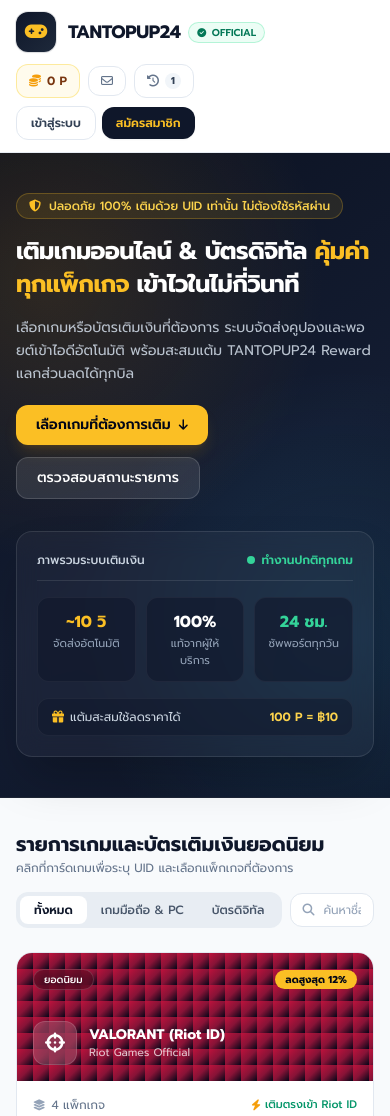
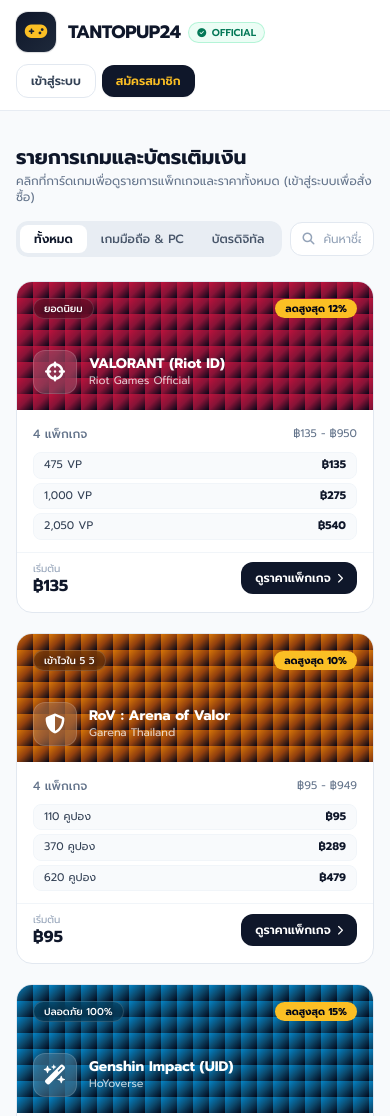
Before and after one commit to phanuphongchaisong-wq/cha1, a plain HTML site: page index.html in a window 390 px wide. Shown: the top 1116 px of the page. Drawn offline with nearby package versions, Linux system fonts and the light colour scheme; some packages are replaced by stand-ins of ours; a script that the page names is missing.

Commit message:
Update index.html

```diff
--- a/index.html
+++ b/index.html
@@ -157,6 +157,8 @@
 
                 <!-- Right Controls -->
                 <div class="flex items-center flex-wrap gap-2">
+                    <!-- Personal Controls (Visible ONLY when logged in) -->
+                    <div id="surface-user-actions" class="hidden flex items-center flex-wrap gap-2">
                         <!-- Reward Points -->
                         <button type="button" onclick="openSurfacePointsModal()" class="px-3 py-2 rounded-xl bg-amber-50/90 hover:bg-amber-100 border border-amber-200/80 text-amber-900 text-xs font-semibold flex items-center gap-1.5 transition">
                             <i class="fa-solid fa-coins text-amber-500"></i>
@@ -182,8 +184,9 @@
                             <i class="fa-solid fa-sliders"></i>
                             <span class="hidden md:inline">จัดการร้าน</span>
                         </button>
-
-                    <!-- Auth Buttons (Guest) -->
+                    </div>
+
+                    <!-- Auth Buttons (Shown when NOT logged in) -->
                     <div id="auth-buttons-guest" class="flex items-center gap-1.5">
                         <button type="button" onclick="openLoginModal()" class="px-3.5 py-2 rounded-xl bg-white hover:bg-slate-100 text-slate-700 text-xs font-semibold border border-slate-200 transition">
                             เข้าสู่ระบบ
@@ -193,7 +196,7 @@
                         </button>
                     </div>
 
-                    <!-- Logged-in User Pill -->
+                    <!-- Logged-in User Pill (Shown ONLY when logged in) -->
                     <div id="auth-user-pill" class="hidden flex items-center gap-1.5">
                         <button type="button" onclick="openAccountInfoModal()" class="px-3 py-2 rounded-xl bg-slate-100 hover:bg-slate-200 text-slate-800 text-xs font-semibold flex items-center gap-1.5 transition border border-slate-200">
                             <i class="fa-regular fa-circle-user text-slate-600"></i>
@@ -207,8 +210,8 @@
             </div>
         </header>
 
-        <!-- Hero Banner -->
-        <section class="surface-hero-bg text-white py-10 sm:py-12 px-4 sm:px-6 border-b border-slate-800/80">
+        <!-- Hero Banner (Shown ONLY when logged in; guests see pure game & price catalog) -->
+        <section id="surface-hero-section" class="hidden surface-hero-bg text-white py-10 sm:py-12 px-4 sm:px-6 border-b border-slate-800/80">
             <div class="max-w-7xl mx-auto flex flex-col lg:flex-row items-center justify-between gap-8">
                 <div class="max-w-2xl space-y-4">
                     <div class="inline-flex items-center gap-2 px-3 py-1 rounded-full bg-amber-400/10 border border-amber-400/25 text-amber-300 text-xs font-medium">
@@ -226,7 +229,7 @@
                             <span>เลือกเกมที่ต้องการเติม</span>
                             <i class="fa-solid fa-arrow-down text-xs"></i>
                         </a>
-                        <button type="button" onclick="openSurfaceHistoryModal()" class="px-5 py-2.5 rounded-xl bg-white/10 hover:bg-white/15 text-white font-medium text-sm border border-white/15 transition">
+                        <button type="button" id="hero-history-btn" onclick="openSurfaceHistoryModal()" class="px-5 py-2.5 rounded-xl bg-white/10 hover:bg-white/15 text-white font-medium text-sm border border-white/15 transition">
                             ตรวจสอบสถานะรายการ
                         </button>
                     </div>
@@ -235,9 +238,9 @@
                 <!-- Sleek Trust & Reward Summary Card -->
                 <div class="w-full lg:w-[390px] bg-white/[0.04] backdrop-blur-md border border-white/10 rounded-2xl p-5 space-y-4 shadow-2xl">
                     <div class="flex items-center justify-between border-b border-white/10 pb-3">
-                        <span class="text-xs text-slate-300 font-medium">ภาพรวมระบบเติมเงิน</span>
+                        <span class="text-xs text-slate-300 font-medium">สถานะบัญชีของคุณ</span>
                         <span class="text-xs font-semibold text-emerald-400 flex items-center gap-1.5">
-                            <span class="w-2 h-2 rounded-full bg-emerald-400"></span> ทำงานปกติทุกเกม
+                            <span class="w-2 h-2 rounded-full bg-emerald-400"></span> พร้อมทำรายการ
                         </span>
                     </div>
                     <div class="grid grid-cols-3 gap-2.5 text-center">
@@ -266,8 +269,8 @@
         <main id="surface-catalog-anchor" class="flex-1 max-w-7xl w-full mx-auto px-4 sm:px-6 py-8 space-y-6">
             <div class="flex flex-col md:flex-row md:items-end justify-between gap-4">
                 <div>
-                    <h2 class="text-xl font-bold text-slate-900">รายการเกมและบัตรเติมเงินยอดนิยม</h2>
-                    <p class="text-xs text-slate-500 mt-0.5">คลิกที่การ์ดเกมเพื่อระบุ UID และเลือกแพ็กเกจที่ต้องการ</p>
+                    <h2 class="text-xl font-bold text-slate-900">รายการเกมและบัตรเติมเงิน</h2>
+                    <p id="surface-catalog-subtitle" class="text-xs text-slate-500 mt-0.5">คลิกที่การ์ดเกมเพื่อดูรายการแพ็กเกจและราคาทั้งหมด</p>
                 </div>
 
                 <!-- Surface Filters & Search -->
@@ -971,7 +974,7 @@
     <!-- COMPLETE APPLICATION JAVASCRIPT (100% INTERACTIVE & PERSISTENT)       -->
     <!-- ===================================================================== -->
     <script>
-        const STORAGE_KEY = 'VALO_PHANTOM_ARMORY_STATE_V5';
+        const STORAGE_KEY = 'VALO_PHANTOM_ARMORY_STATE_V6';
 
         const DEFAULT_SURFACE_GAMES = [
             {
@@ -1291,27 +1294,12 @@
                     name: 'ผู้เยี่ยมชม',
                     role: 'guest',
                     points: 0,
-                    walletCr: 15000
+                    walletCr: 0
                 },
                 surfaceCategory: 'all',
                 surfaceSearch: '',
                 surfaceGames: DEFAULT_SURFACE_GAMES,
-                surfaceOrders: [
-                    {
-                        id: 'TOP-892041',
-                        buyerEmail: 'phanuphongchaisong@gmail.com',
-                        gameTitle: 'VALORANT (Riot ID)',
-                        packageName: '1,000 VP',
-                        targetId: 'PHANTOM#TH1',
-                        price: 275,
-                        discountBaht: 0,
-                        pointsEarned: 30,
-                        paymentMethod: 'PromptPay QR',
-                        pinCode: '',
-                        date: 'วันนี้ 10:15 น.',
-                        status: 'สำเร็จเรียบร้อย'
-                    }
-                ],
+                surfaceOrders: [],
                 supportTickets: [],
                 hiddenActiveTab: 'shop',
                 hiddenCategory: 'all',
@@ -1322,7 +1310,7 @@
                 bundleDiscountPct: 0,
                 hiddenProducts: DEFAULT_HIDDEN_PRODUCTS,
                 hiddenFavorites: [],
-                hiddenCompare: ['arm-gun-01', 'arm-gun-02'],
+                hiddenCompare: [],
                 hiddenCart: [],
                 hiddenInvites: [
                     {
@@ -1342,38 +1330,8 @@
                         active: true
                     }
                 ],
-                hiddenTopups: [
-                    {
-                        id: 'CR-90124',
-                        email: 'phanuphongchaisong@gmail.com',
-                        amount: 15000,
-                        ref: 'SLIP-INIT-15000',
-                        date: 'วันนี้ 09:00 น.',
-                        status: 'อนุมัติแล้ว'
-                    }
-                ],
-                myArmoryOrders: [
-                    {
-                        id: 'ARM-774109',
-                        buyerEmail: 'phanuphongchaisong@gmail.com',
-                        items: [
-                            {
-                                name: 'Phantom M4A1 MK18 MOD-1 GBB (Full Metal Blowback)',
-                                qty: 1,
-                                price: 9800,
-                                services: ['บริการชิมเกียร์ + ตั้งระยะ AOE + ทาจาระบีเกรดแข่งขัน']
-                            }
-                        ],
-                        totalCr: 10250,
-                        discountCr: 0,
-                        paymentMethod: 'หักเครดิตคลังแสง (CR Wallet)',
-                        statusStep: 3,
-                        statusText: 'ตรวจสอบ QC & Chronograph ผ่านแล้ว',
-                        trackingCode: 'TH-DISC-8849201TH',
-                        chronoShots: [419.4, 420.8, 419.9, 421.1, 420.2],
-                        createdAt: 'วันนี้ 11:20 น.'
-                    }
-                ]
+                hiddenTopups: [],
+                myArmoryOrders: []
             };
 
             try {
@@ -1468,9 +1426,20 @@
 
             const guestBtns = document.getElementById('auth-buttons-guest');
             const userPill = document.getElementById('auth-user-pill');
+            const userActions = document.getElementById('surface-user-actions');
+            const heroSection = document.getElementById('surface-hero-section');
+            const subtitleEl = document.getElementById('surface-catalog-subtitle');
             const userNameEl = document.getElementById('header-user-name');
+
             if (guestBtns) guestBtns.classList.toggle('hidden', isLoggedIn);
             if (userPill) userPill.classList.toggle('hidden', !isLoggedIn);
+            if (userActions) userActions.classList.toggle('hidden', !isLoggedIn);
+            if (heroSection) heroSection.classList.toggle('hidden', !isLoggedIn);
+            if (subtitleEl) {
+                subtitleEl.textContent = isLoggedIn
+                    ? 'คลิกที่การ์ดเกมเพื่อระบุ UID และเลือกแพ็กเกจที่ต้องการเติม'
+                    : 'คลิกที่การ์ดเกมเพื่อดูรายการแพ็กเกจและราคาทั้งหมด (เข้าสู่ระบบเพื่อสั่งซื้อ)';
+            }
             if (userNameEl && isLoggedIn) {
                 userNameEl.textContent = user.name || user.email;
             }
@@ -1478,9 +1447,11 @@
             const pointsEl = document.getElementById('user-points-display');
             if (pointsEl) pointsEl.textContent = `${Number(user.points || 0).toLocaleString()} P`;
 
-            const visibleOrders = isLoggedIn && user.role !== 'admin'
-                ? window.state.surfaceOrders.filter(o => !o.buyerEmail || o.buyerEmail.toLowerCase() === user.email.toLowerCase())
-                : window.state.surfaceOrders;
+            const visibleOrders = isLoggedIn
+                ? (user.role === 'admin'
+                    ? window.state.surfaceOrders
+                    : window.state.surfaceOrders.filter(o => o.buyerEmail && o.buyerEmail.toLowerCase() === user.email.toLowerCase()))
+                : [];
 
             const orderBadge = document.getElementById('surface-order-count-badge');
             if (orderBadge) orderBadge.textContent = visibleOrders.length;
@@ -1535,8 +1506,17 @@
 
             grid.innerHTML = filtered.map(g => {
                 const minPrice = Math.min(...g.packages.map(p => p.price));
+                const maxPrice = Math.max(...g.packages.map(p => p.price));
                 const pkgCount = g.packages.length;
-                const noteText = g.deliveryNote || 'เติมตรงเข้าไอดีอัตโนมัติ';
+                const actionLabel = isLoggedIn ? 'เติมเงิน' : 'ดูราคาแพ็กเกจ';
+
+                const previewPills = g.packages.slice(0, 3).map(p => `
+                    <div class="flex items-center justify-between text-[11px] py-1 px-2.5 rounded-lg bg-slate-50 border border-slate-100">
+                        <span class="text-slate-700 truncate pr-2">${p.name}</span>
+                        <span class="font-bold text-slate-900 shrink-0">฿${p.price.toLocaleString()}</span>
+                    </div>
+                `).join('');
+
                 return `
                     <div onclick="openSurfaceTopupModal('${g.id}')" class="surface-card rounded-2xl overflow-hidden flex flex-col justify-between cursor-pointer group">
                         <div>
@@ -1557,22 +1537,21 @@
                             </div>
                             <div class="p-4 pb-3 space-y-2">
                                 <div class="flex items-center justify-between text-xs">
-                                    <span class="text-slate-500 flex items-center gap-1.5">
-                                        <i class="fa-solid fa-layer-group text-slate-400 text-[11px]"></i> ${pkgCount} แพ็กเกจ
-                                    </span>
-                                    <span class="text-[11px] text-emerald-600 font-medium flex items-center gap-1">
-                                        <i class="fa-solid fa-bolt text-amber-500"></i> ${noteText}
-                                    </span>
+                                    <span class="text-slate-500 font-medium">${pkgCount} แพ็กเกจ</span>
+                                    <span class="text-[11px] text-slate-500">฿${minPrice.toLocaleString()} - ฿${maxPrice.toLocaleString()}</span>
+                                </div>
+                                <div class="space-y-1 pt-0.5">
+                                    ${previewPills}
                                 </div>
                             </div>
                         </div>
                         <div class="px-4 pb-4 pt-2 border-t border-slate-100 flex items-center justify-between gap-2">
                             <div>
-                                <div class="text-[10px] text-slate-400">เริ่มต้นเพียง</div>
+                                <div class="text-[10px] text-slate-400">เริ่มต้น</div>
                                 <div class="font-bold text-slate-900 text-base leading-tight">฿${minPrice.toLocaleString()}</div>
                             </div>
-                            <button type="button" onclick="event.stopPropagation(); openSurfaceTopupModal('${g.id}')" class="px-4 py-2 rounded-xl bg-slate-900 group-hover:bg-amber-400 text-white group-hover:text-slate-950 font-semibold text-xs transition flex items-center gap-1.5">
-                                <span>เติมเงิน</span>
+                            <button type="button" onclick="event.stopPropagation(); openSurfaceTopupModal('${g.id}')" class="px-3.5 py-2 rounded-xl bg-slate-900 group-hover:bg-amber-400 text-white group-hover:text-slate-950 font-semibold text-xs transition flex items-center gap-1.5">
+                                <span>${actionLabel}</span>
                                 <i class="fa-solid fa-chevron-right text-[10px]"></i>
                             </button>
                         </div>
@@ -1596,6 +1575,41 @@
             const game = window.state.surfaceGames.find(g => g.id === gameId);
             if (!game) return;
 
+            const isLoggedIn = Boolean(window.state.currentUser && window.state.currentUser.isLoggedIn);
+
+            // Guest Mode: Show pure package & price list only
+            if (!isLoggedIn) {
+                const priceListHtml = game.packages.map(p => `
+                    <div class="flex items-center justify-between p-3 rounded-xl border border-slate-200 bg-slate-50">
+                        <span class="text-xs font-bold text-slate-900">${p.name}</span>
+                        <span class="font-bold text-sm text-slate-900">฿${p.price.toLocaleString()}</span>
+                    </div>
+                `).join('');
+
+                Swal.fire({
+                    title: `<span class="text-lg font-bold text-slate-900">${game.title}</span>`,
+                    html: `
+                        <div class="text-left space-y-3.5 pt-2">
+                            <div class="text-xs font-semibold text-slate-600">รายการแพ็กเกจและราคา:</div>
+                            <div class="space-y-2 max-h-64 overflow-y-auto pr-1">${priceListHtml}</div>
+                            <div class="p-3 rounded-xl bg-slate-100 border border-slate-200 text-xs text-slate-600 text-center">
+                                กรุณาเข้าสู่ระบบหรือสมัครสมาชิกเพื่อทำรายการสั่งซื้อ
+                            </div>
+                        </div>
+                    `,
+                    showCancelButton: true,
+                    confirmButtonText: 'เข้าสู่ระบบ',
+                    cancelButtonText: 'ปิดหน้าต่าง',
+                    confirmButtonColor: '#0f172a'
+                }).then(res => {
+                    if (res.isConfirmed) {
+                        openLoginModal();
+                    }
+                });
+                return;
+            }
+
+            // Logged-in Mode: Full Top-Up & Points Redemption Flow
             const userPoints = Number(window.state.currentUser.points || 0);
             const maxRedeemableUnits = Math.floor(userPoints / 100);
             const isCard = game.category === 'card';
@@ -1634,7 +1648,7 @@
                     <div class="text-left space-y-3.5 pt-2">
                         <div>
                             <label class="block text-xs font-semibold text-slate-700 mb-1">${isCard ? 'อีเมลหรือเบอร์โทรสำหรับรับรหัสบัตร' : 'ระบุ UID / ชื่อบัญชีในเกมของคุณ'}</label>
-                            <input id="swal-surf-uid" type="text" value="${isCard && window.state.currentUser.isLoggedIn ? window.state.currentUser.email : ''}" placeholder="${isCard ? 'เช่น name@example.com' : 'เช่น 584920194 หรือ Player#TH1'}" class="w-full px-3.5 py-2.5 rounded-xl border border-slate-300 text-xs focus:outline-none focus:border-slate-900">
+                            <input id="swal-surf-uid" type="text" value="${isCard ? window.state.currentUser.email : ''}" placeholder="${isCard ? 'เช่น name@example.com' : 'เช่น 584920194 หรือ Player#TH1'}" class="w-full px-3.5 py-2.5 rounded-xl border border-slate-300 text-xs focus:outline-none focus:border-slate-900">
                         </div>
                         <div class="space-y-2">
                             <label class="block text-xs font-semibold text-slate-700">เลือกแพ็กเกจที่ต้องการ</label>
@@ -1688,7 +1702,7 @@
 
                     const newOrder = {
                         id: 'TOP-' + Math.floor(100000 + Math.random() * 900000),
-                        buyerEmail: window.state.currentUser.isLoggedIn ? window.state.currentUser.email : 'guest',
+                        buyerEmail: window.state.currentUser.email,
                         gameTitle: game.title,
                         packageName: pkg.name,
                         targetId: res.value.uid,
@@ -1788,9 +1802,13 @@
 
         window.openSurfaceHistoryModal = function() {
             const user = window.state.currentUser;
-            const list = user.isLoggedIn && user.role !== 'admin'
-                ? window.state.surfaceOrders.filter(o => !o.buyerEmail || o.buyerEmail.toLowerCase() === user.email.toLowerCase())
-                : window.state.surfaceOrders;
+            if (!user.isLoggedIn) {
+                openLoginModal();
+                return;
+            }
+            const list = user.role === 'admin'
+                ? window.state.surfaceOrders
+                : window.state.surfaceOrders.filter(o => o.buyerEmail && o.buyerEmail.toLowerCase() === user.email.toLowerCase());
 
             const rows = list.map(o => `
                 <div class="p-3 rounded-xl border border-slate-200 bg-slate-50 space-y-1.5 text-left text-xs">
@@ -1823,6 +1841,10 @@
         };
 
         window.openSurfacePointsModal = function() {
+            if (!window.state.currentUser.isLoggedIn) {
+                openLoginModal();
+                return;
+            }
             const pts = Number(window.state.currentUser.points || 0);
             Swal.fire({
                 title: '<span class="text-lg font-bold text-slate-900">แต้มสะสม TANTOPUP24 Reward</span>',
@@ -2020,7 +2042,7 @@
                 name: 'ผู้เยี่ยมชม',
                 role: 'guest',
                 points: 0,
-                walletCr: 15000
+                walletCr: 0
             };
             saveState();
             renderSurfaceStore();
@@ -2328,7 +2350,6 @@
             }
 
             window.state.activeSessionCode = matchedInvite.code;
-            // Sync user identity if entering via invite code while logged out
             if (!window.state.currentUser.isLoggedIn && matchedInvite.email) {
                 const reg = (window.state.registeredUsers || []).find(u => u.email.toLowerCase() === matchedInvite.email.toLowerCase());
                 if (reg) {
@@ -2912,7 +2933,7 @@
                         <div class="space-y-2.5">
                             <div>
                                 <label class="block text-slate-300 font-semibold mb-1">ชื่อ-ที่อยู่จัดส่ง (จัดส่งแบบพัสดุปกปิดชื่อสินค้า 100%)</label>
-                                <input id="swal-checkout-addr" type="text" value="${window.state.currentUser.name || 'สมาชิก'} • กรุงเทพมหานคร (จัดส่งด่วนปกปิดรายการสินค้า)" class="w-full px-3.5 py-2 rounded-xl bg-slate-900 border border-slate-700 text-white text-xs">
+                                <input id="swal-checkout-addr" type="text" placeholder="ระบุชื่อผู้รับ เบอร์โทร และที่อยู่จัดส่งพัสดุ" value="${window.state.currentUser.isLoggedIn ? window.state.currentUser.name : ''}" class="w-full px-3.5 py-2 rounded-xl bg-slate-900 border border-slate-700 text-white text-xs">
                             </div>
                             <div>
                                 <label class="block text-slate-300 font-semibold mb-1">วิธีชำระเงิน</label>
@@ -2996,7 +3017,6 @@
                 window.state.currentUser.walletCr -= netTotal;
             }
 
-            // Deduct real product stock
             window.state.hiddenCart.forEach(c => {
                 const prod = window.state.hiddenProducts.find(p => p.id === c.productId);
                 if (prod) {
@@ -3107,6 +3127,11 @@
         function renderHiddenWalletSection() {
             const listEl = document.getElementById('wallet-history-list');
             if (!listEl) return;
+
+            if (!window.state.hiddenTopups.length) {
+                listEl.innerHTML = `<div class="p-6 rounded-xl bg-slate-950/60 border border-slate-800 text-center text-xs text-slate-500">ยังไม่มีประวัติธุรกรรมเครดิต</div>`;
+                return;
+            }
 
             listEl.innerHTML = window.state.hiddenTopups.map(t => `
                 <div class="p-3.5 rounded-xl bg-slate-950/90 border border-slate-800 flex items-center justify-between gap-2 text-xs">
@@ -3737,7 +3762,7 @@
 
             const topupList = document.getElementById('admin-topup-list');
             if (topupList) {
-                topupList.innerHTML = window.state.hiddenTopups.map(t => `
+                topupList.innerHTML = window.state.hiddenTopups.length ? window.state.hiddenTopups.map(t => `
                     <div class="p-3 rounded-xl bg-slate-950 border border-slate-800 flex items-center justify-between gap-2 text-xs">
                         <div>
                             <div class="font-bold text-white font-mono-cyber">${t.id} • +${t.amount.toLocaleString()} CR</div>
@@ -3752,12 +3777,12 @@
                             `}
                         </div>
                     </div>
-                `).join('');
+                `).join('') : `<div class="p-6 rounded-xl bg-slate-950/60 border border-slate-800 text-center text-xs text-slate-500">ยังไม่มีรายการแจ้งเติมเครดิต</div>`;
             }
 
             const orderList = document.getElementById('admin-order-list');
             if (orderList) {
-                orderList.innerHTML = window.state.myArmoryOrders.map(o => `
+                orderList.innerHTML = window.state.myArmoryOrders.length ? window.state.myArmoryOrders.map(o => `
                     <div class="p-3.5 rounded-xl bg-slate-950 border border-slate-800 space-y-2 text-xs">
                         <div class="flex items-center justify-between">
                             <span class="font-mono-cyber font-bold text-rose-400">${o.id}</span>
@@ -3771,7 +3796,7 @@
                             </button>
                         </div>
                     </div>
-                `).join('');
+                `).join('') : `<div class="p-6 rounded-xl bg-slate-950/60 border border-slate-800 text-center text-xs text-slate-500">ยังไม่มีคำสั่งซื้อในคลังแสง</div>`;
             }
 
             const prodList = document.getElementById('admin-product-list');
```
Lines whose indentation alone changed are shown as unchanged.
